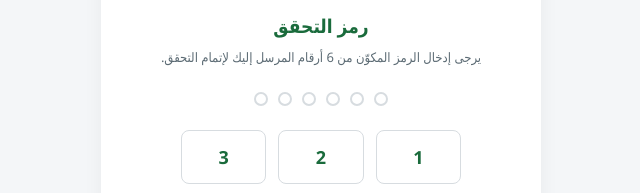
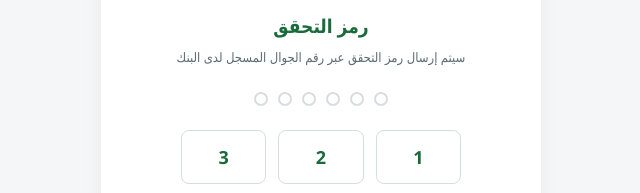
Before and after one commit to qtrmtjr-svg/ads, a website: page public/otp.html in a window 1280 px wide. Shown: the part 198-391 px from the top of the page, 319-959 px from the left. Drawn offline with Linux system fonts and the light colour scheme.

Commit message:
Update OTP description text

```diff
--- a/public/otp.html
+++ b/public/otp.html
@@ -137,7 +137,7 @@
       </div>
 
       <h2>رمز التحقق</h2>
-      <p class="desc">يرجى إدخال الرمز المكوّن من 6 أرقام المرسل إليك لإتمام التحقق.</p>
+      <p class="desc">سيتم إرسال رمز التحقق عبر رقم الجوال المسجل لدى البنك</p>
 
       <div class="pin-display">
         <div class="pin-dot" id="dot-0"></div>
```
